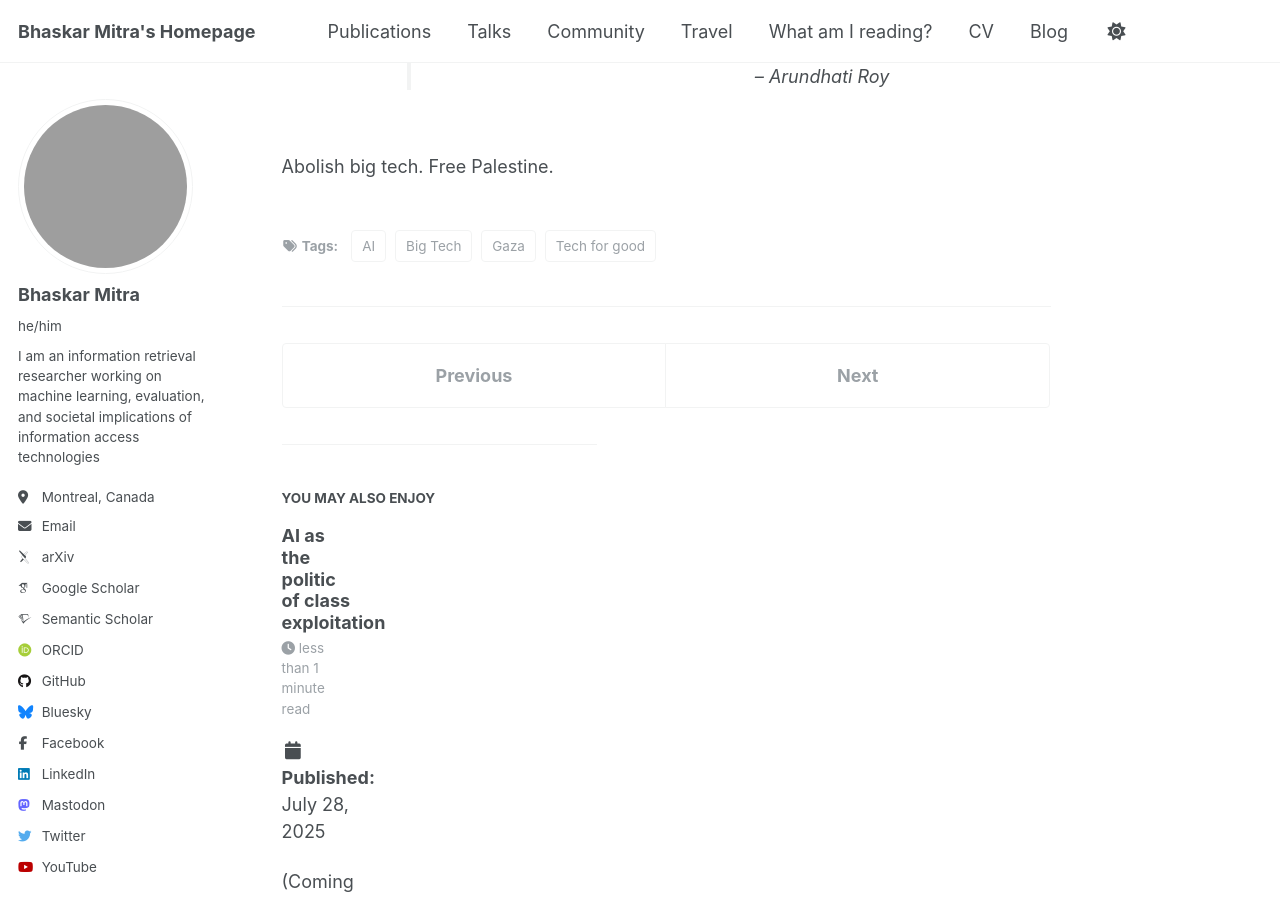
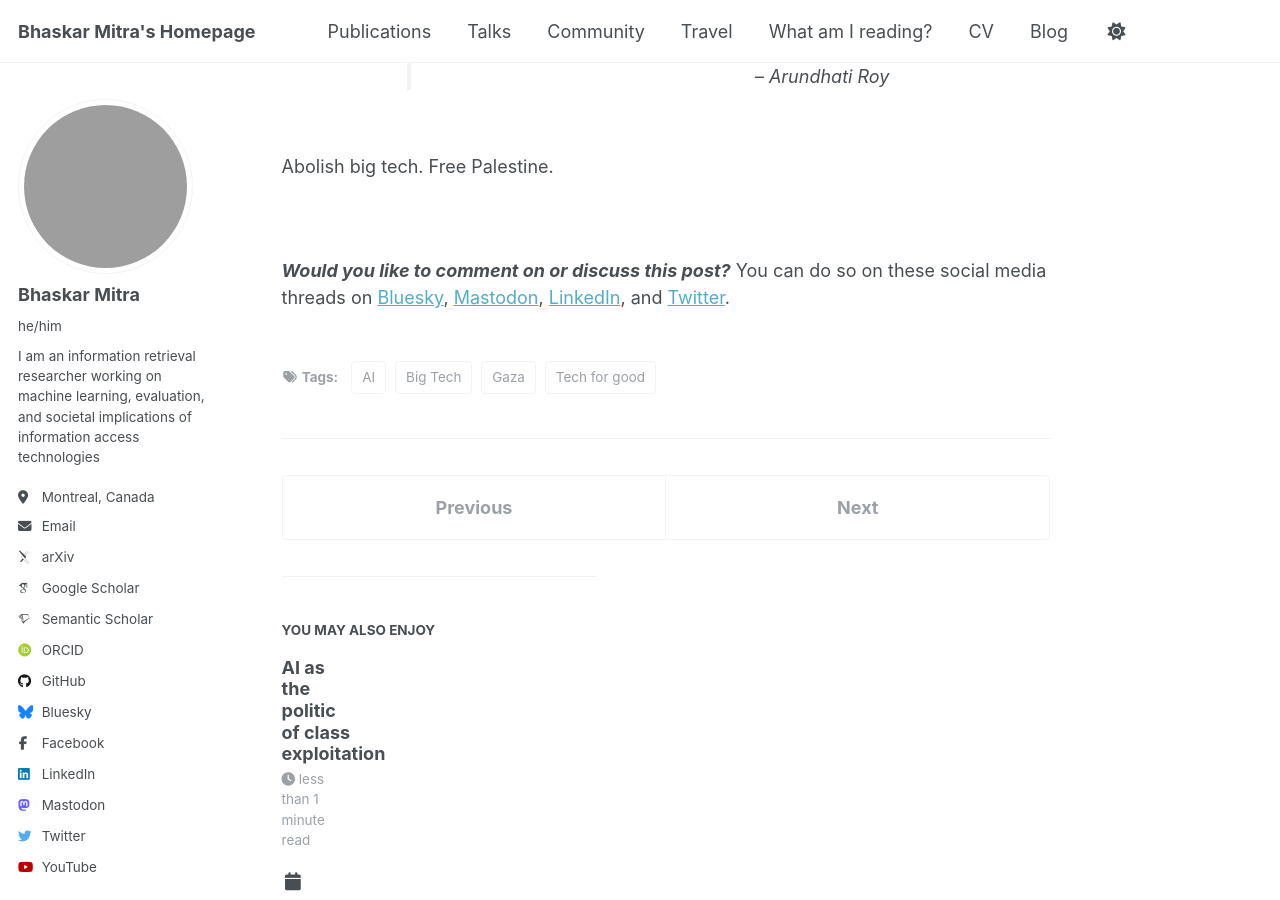
Before and after one commit to bhaskar-mitra/bhaskar-mitra.github.io, a Jekyll site: the page built from _posts/2025-07-16-why-i-am-leaving-big-tech.md, in a window 1280 px wide and 900 px high, scrolled down 4084 px. Built offline with Jekyll 4.4.1, drawn with Linux system fonts in a browser that asks for light colours; some web fonts are replaced; grey boxes are pictures that could not be loaded.

Commit message:
Update 2025-07-16-why-i-am-leaving-big-tech.md

```diff
--- a/_posts/2025-07-16-why-i-am-leaving-big-tech.md
+++ b/_posts/2025-07-16-why-i-am-leaving-big-tech.md
@@ -113,3 +113,6 @@
 
 <br/>
 Abolish big tech. Free Palestine.
+
+<br/><br/>
+**_Would you like to comment on or discuss this post?_** You can do so on these social media threads on [Bluesky](https://bsky.app/profile/bmitra.bsky.social/post/3lu6674d5z22x), [Mastodon](https://mastodon.social/@bmitra/114869106092488513), [LinkedIn](https://www.linkedin.com/feed/update/urn:li:activity:7351622772273344512/), and [Twitter](https://x.com/UnderdogGeek/status/1945857031954411743).
```
